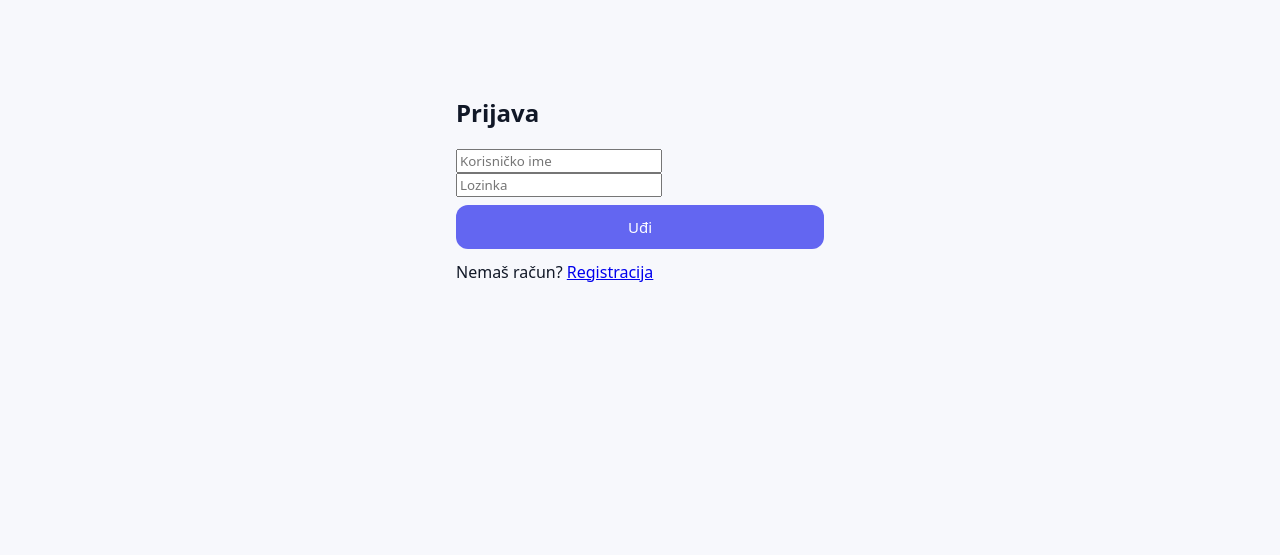
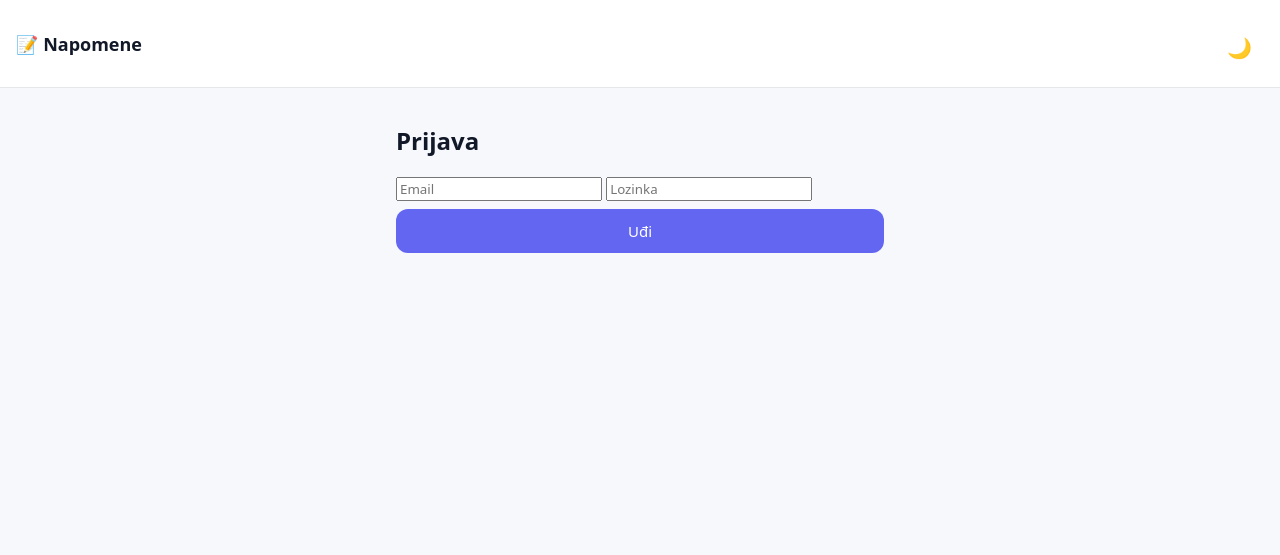
Before and after one commit to Skolobar/NOTES_APP, a Flask app: page /login in a window 1280 px wide. Shown: the top 555 px of the page. Run offline with Flask 3, Linux system fonts and the light colour scheme; some libraries are stand-ins or nearby versions.

Commit message:
Refactor login.html to use Supabase for authentication

```diff
--- a/templates/login.html
+++ b/templates/login.html
@@ -1,30 +1,48 @@
-<!DOCTYPE html>
-<html lang="hr">
-<head>
-    <meta charset="UTF-8">
-    <meta name="viewport" content="width=device-width, initial-scale=1.0">
-    <title>Login</title>
-    <link rel="stylesheet" href="{{ url_for('static', filename='style.css') }}">
-</head>
-<body>
+{% extends "base.html" %}
 
-<main style="max-width:400px; margin:60px auto;">
-    <h2>Prijava</h2>
+{% block content %}
+<h2>Prijava</h2>
 
-    {% if error %}
-        <p style="color:red;">{{ error }}</p>
-    {% endif %}
+<form onsubmit="login(event)" class="login-form">
+    <input type="email" id="email" placeholder="Email" required>
+    <input type="password" id="password" placeholder="Lozinka" required>
+    <button type="submit">Uđi</button>
+</form>
 
-    <form method="POST">
-        <input type="text" name="username" placeholder="Korisničko ime" required>
-        <input type="password" name="password" placeholder="Lozinka" required>
-        <button type="submit">Uđi</button>
-    </form>
+<p id="error" style="color:red;"></p>
+{% endblock %}
 
-    <p style="margin-top:12px;">
-        Nemaš račun? <a href="{{ url_for('register') }}">Registracija</a>
-    </p>
-</main>
+{% block scripts %}
+<script src="https://cdn.jsdelivr.net/npm/@supabase/supabase-js@2"></script>
 
-</body>
-</html>
+<script>
+const SUPABASE_URL = "https://XXXX.supabase.co";
+const SUPABASE_ANON_KEY = "XXXX";
+
+const supabaseClient = supabase.createClient(
+    SUPABASE_URL,
+    SUPABASE_ANON_KEY
+);
+
+async function login(e) {
+    e.preventDefault();
+
+    const email = document.getElementById("email").value;
+    const password = document.getElementById("password").value;
+    const errorEl = document.getElementById("error");
+
+    const { data, error } = await supabaseClient.auth.signInWithPassword({
+        email,
+        password
+    });
+
+    if (error) {
+        errorEl.textContent = error.message;
+        return;
+    }
+
+    // login OK → idi na notes
+    window.location.href = "/";
+}
+</script>
+{% endblock %}
```
